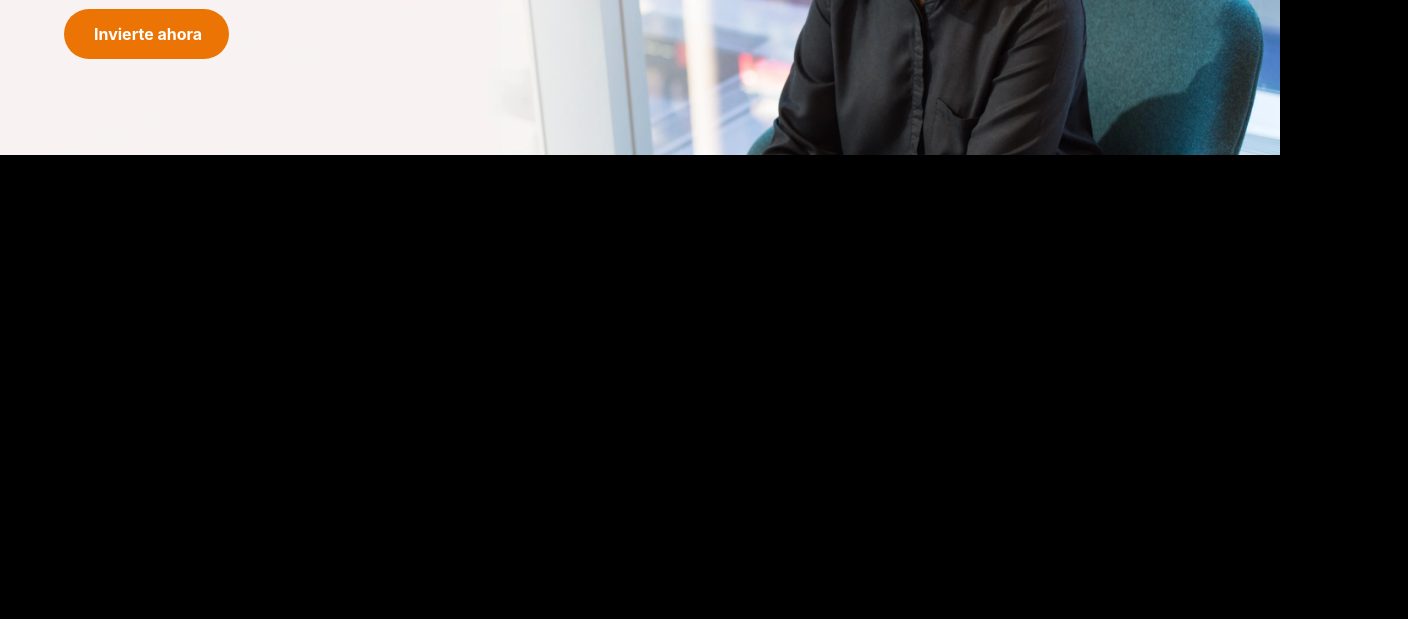
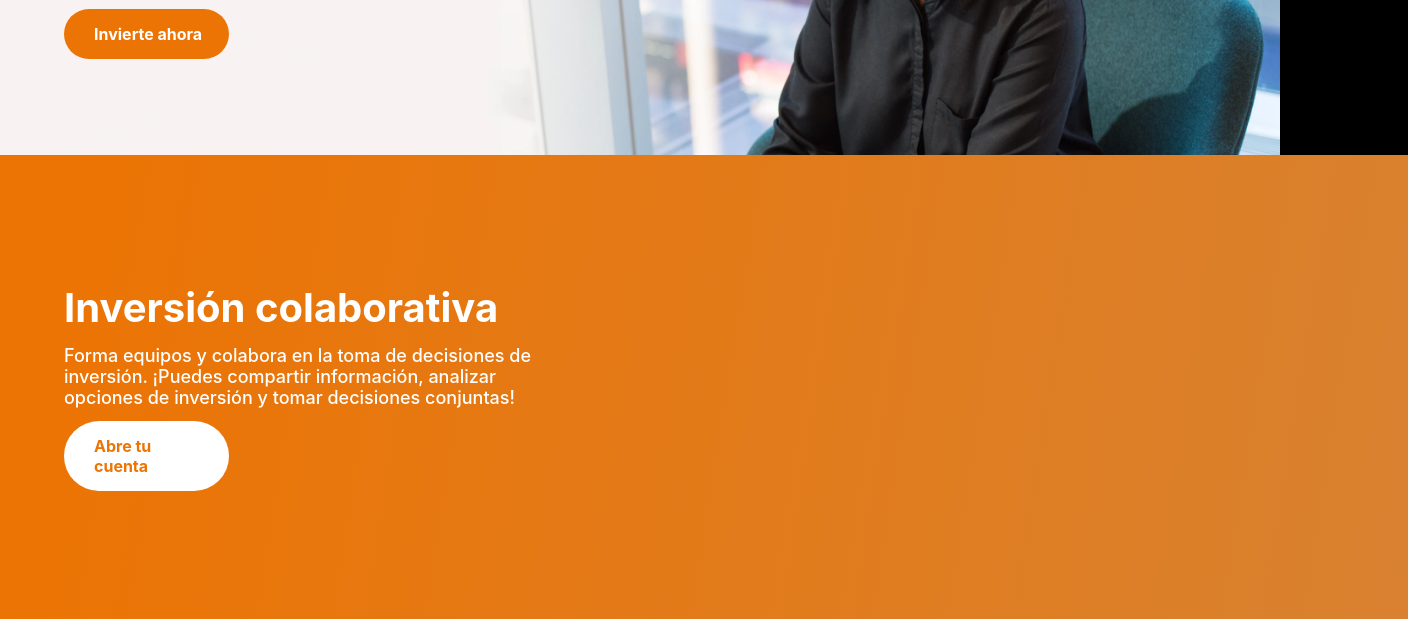
Before and after one commit to Cristianortiz19/Itau-competitive-investment, a plain HTML site: page index.html in a window 1280 px wide. Shown: the part 451-1070 px from the top of the page, 1408 px wide, since content can reach past the window. Before the commit the page ends 800 px from the top, so only its background shows below. Drawn offline with Linux system fonts and the light colour scheme; a web font is replaced by a local one.

Commit message:
Sección corporativa

```diff
--- a/index.html
+++ b/index.html
@@ -22,6 +22,15 @@
         </div>
     </section>
 
+    <section class="inversion-colaborativa">
+        <h2>Inversión colaborativa</h2>
+        <p>Forma equipos y colabora en la toma de decisiones
+            de inversión. ¡Puedes compartir información,
+            analizar opciones de inversión y tomar
+            decisiones conjuntas!</p>
+        <a href="">Abre tu cuenta</a>
+    </section>
+
     <script type="module" src="./components/top-bar/top-bar.js"></script>
     <script type="module" src="./components/header-component/header.js"></script>
 </body>
--- a/style.css
+++ b/style.css
@@ -56,6 +56,48 @@ body {
     border-radius: 40px;
 }
 
+.inversion-colaborativa {
+    display: flex;
+    flex-direction: column;
+    width: 100%;
+    height: 100%;
+    padding: 5%;
+    background: var(--Gradient, linear-gradient(99deg, #EC7404 5.95%, rgba(255, 152, 56, 0.85) 98.06%));
+}
+
+.inversion-colaborativa h2 {
+    font-family: 'SF Pro Display';
+    font-weight: 700;
+    font-size: 40px;
+    width: 50%;
+    margin-bottom: 1%;
+    margin-top: 5%;
+    color: white;
+
+}
+
+.inversion-colaborativa p {
+    font-family: 'SF Pro Display';
+    font-weight: 500;
+    font-size: 18px;
+    width: 40%;
+    margin-bottom: 1%;
+    color: white;
+}
+
+.inversion-colaborativa a {
+    background-color: white;
+    color: #EC7404;
+    text-decoration: none;
+    width: 110px;
+    padding: 15px 25px;
+    padding-left: 30px;
+    font-family: 'SF Pro Display';
+    font-weight: 700;
+    border-radius: 40px;
+    margin-bottom: 5%;
+}
+
 @font-face {
     font-family: 'SF Pro Display';
     src: url('../../fonts/SF-Pro-Display-Regular.ttf') format('truetype');
```
